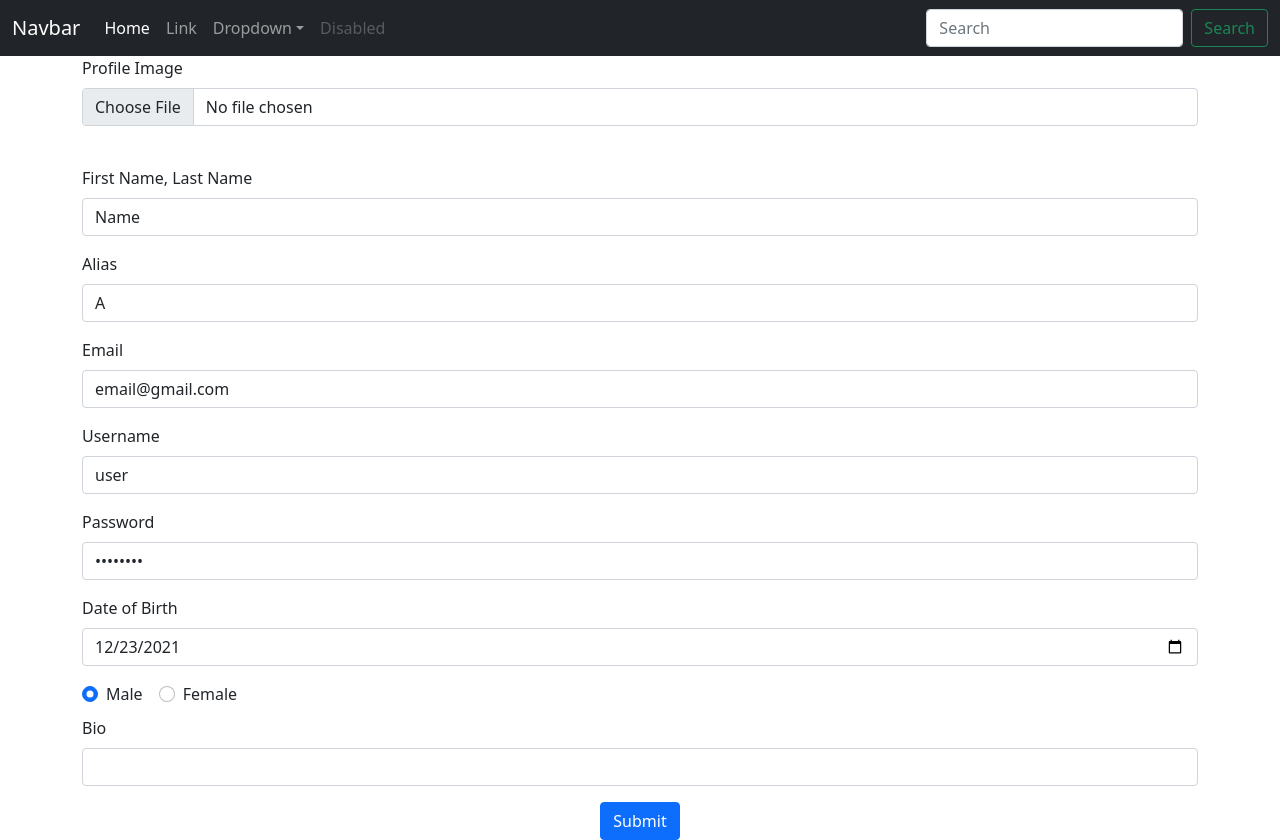
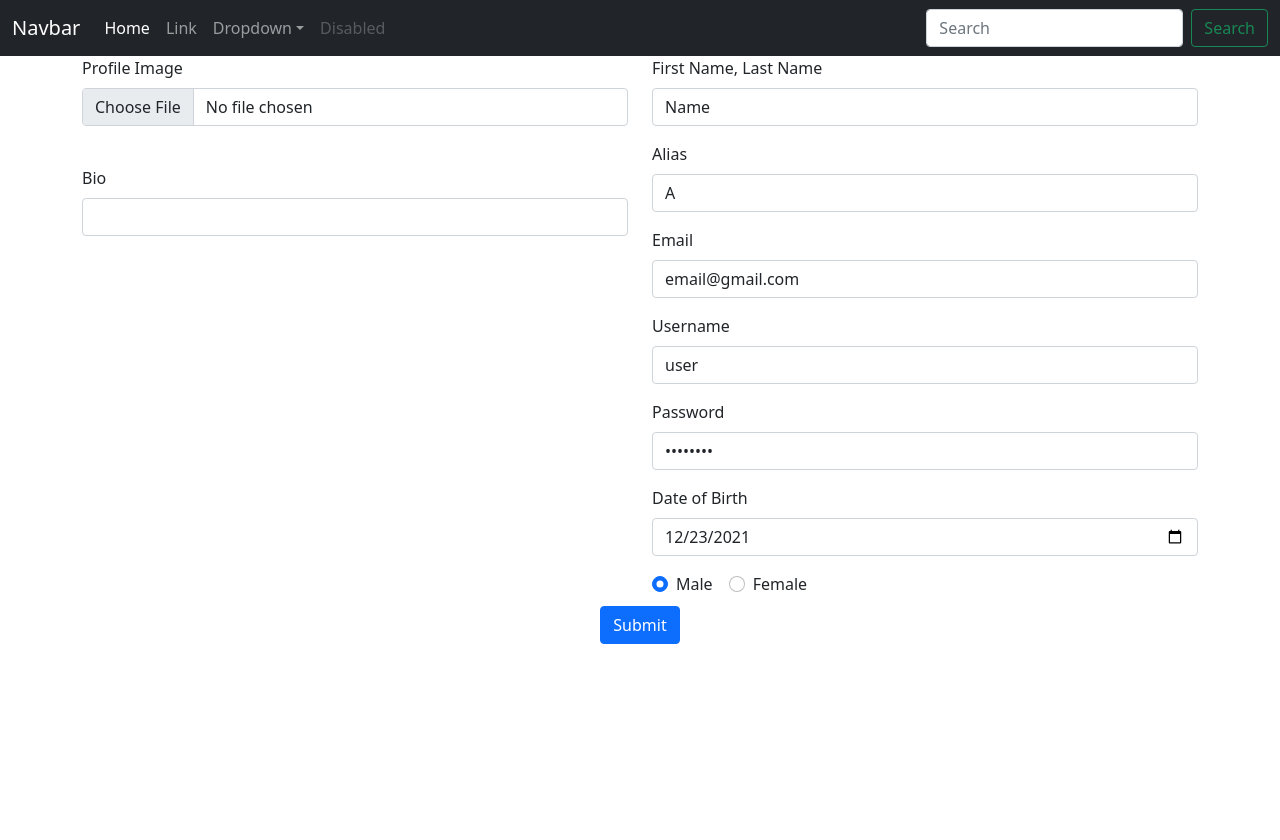
Before and after one commit to Revature-MiniMint/front_end, a React (Create React App) app: page / in a window 1280 px wide. After the commit the page ends 800 px from the top, so only its background shows below. Built offline with nearby package versions, Linux system fonts and the light colour scheme.

Commit message:
file update

```diff
--- a/src/components/UpdateForm/index.js
+++ b/src/components/UpdateForm/index.js
@@ -70,62 +70,56 @@ const UpdateForm = () => {
     return (
         <div className='container'>
         <form onSubmit={onSubmitHandler}>
-
+            <div className="row">
+                <div className="col">
                     <div className="form-group mb-3">
                         {/* enctype="multipart/form-data" */}
                         <label className="form-label" htmlFor="profilePic">Profile Image</label>
                         <input className="form-control" type="file" id="profilePic" name="profilePic" accept=".jpeg,.png" onChange={onChangeHandler}/>
                         <img src={state.profilePic} alt=""/>
                     </div>
-
+                    <div className="form-group mb-3">
+                        <label className="form-label" htmlFor="bio">Bio</label>
+                        <input className="form-control" type="text" id="bio" name="bio" value={state.bio} onChange={onChangeHandler}/>
+                    </div>
+                </div>
+                <div className="col">
                     <div className="form-group mb-3">
                         <label className="form-label" htmlFor="fullname">First Name, Last Name</label>
                         <input className="form-control" type="text" id="fullname" name="fullname" value={state.fullname} required onInvalid={onInvalidHandler} onChange={onChangeHandler}/>
                     </div>
-
                     <div className="form-group mb-3">
                         <label className="form-label" htmlFor="alias">Alias</label>
                         <input className="form-control" type="text" id="alias" name="alias" value={state.alias} required onInvalid={onInvalidHandler} onChange={onChangeHandler}/>
                     </div>
-
                     <div className="form-group mb-3">
                         <label className="form-label" htmlFor="email">Email</label>
                         <input className="form-control" type="email" id="email" name="email" value={state.email} required onInvalid={onInvalidHandler} onChange={onChangeHandler}/>
                     </div>
-
                     <div className="form-group mb-3">
                         <label className="form-label" htmlFor="username">Username</label>
                         <input className="form-control" type="text" id="username" name="username" value={state.username} required onInvalid={onInvalidHandler} onChange={onChangeHandler}/>
                     </div>
-
                     <div className="form-group mb-3">
                         <label className="form-label" htmlFor="password">Password</label>
                         <input className="form-control" type="password" id="password" name="password" value={state.password} required onInvalid={onInvalidHandler} onChange={onChangeHandler}/>
                     </div>
-
                     <div className="form-group mb-3">
                         <label className="form-label" htmlFor="dob">Date of Birth</label>
                         <input className="form-control" type="date" id="dob" name="dob" value={state.dob} onChange={onChangeHandler}/>
                     </div>
-
                     <div className="form-check form-check-inline">
                         {gender_male_input}
-                {/* <input className="form-check-input" type="radio" id="gender_male" name="gender" value="male" onChange={onChangeHandler}/> */}
                         <label className="form-label" htmlFor="gender_male">Male</label>
                     </div>
-
                     <div className="form-check form-check-inline">
                         {gender_female_input}
-                {/* <input className="form-check-input" type="radio" id="gender_female" name="gender" value="female" onChange={onChangeHandler}/> */}
                         <label className="form-label" htmlFor="gender_female">Female</label>
                     </div>
-
-            <div className="form-group mb-3">
-                <label className="form-label" htmlFor="bio">Bio</label>
-                <input className="form-control" type="text" id="bio" name="bio" value={state.bio} onChange={onChangeHandler}/>
                 </div>
                 <div className="text-center">
                     <button className="btn btn-primary" type="submit">Submit</button>
+                </div>
             </div>
         </form>
         </div>
```
Lines whose indentation alone changed are shown as unchanged.
